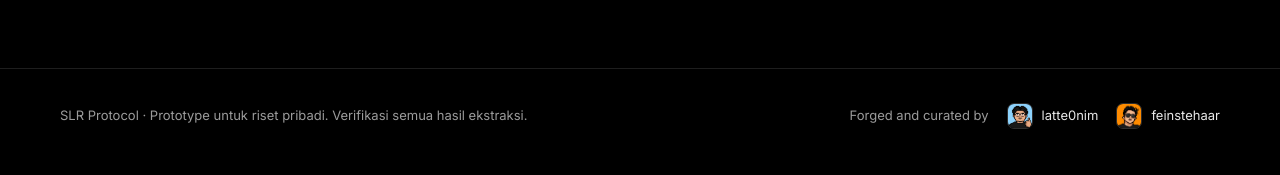
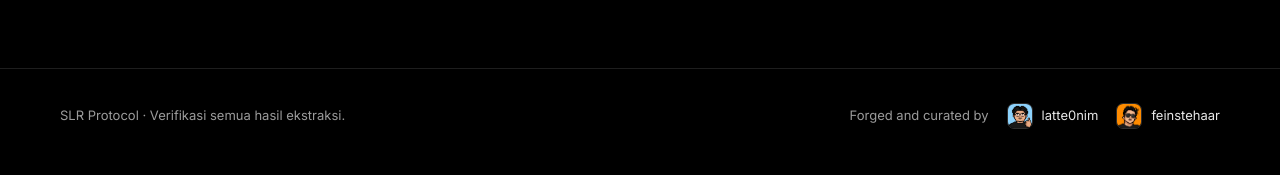
Before and after one commit to zaafirrahman/slr-protocol, a Flask app: page / in a window 1280 px wide. Shown: the part 4854-5029 px from the top of the page. Run offline with Flask 3, Linux system fonts and the light colour scheme; some libraries are stand-ins or nearby versions.

Commit message:
update link

```diff
--- a/templates/index.html
+++ b/templates/index.html
@@ -210,7 +210,7 @@
           <div id="system-map-legend" class="map-node-legend"></div>
         </section>
 
-        <footer class="app-footer"><span>SLR Protocol · Prototype untuk riset pribadi</span><span>Ekspor backup secara berkala · Verifikasi semua hasil ekstraksi</span></footer>
+        <footer class="app-footer"><span>SLR Protocol · Ekspor backup secara berkala · Verifikasi semua hasil ekstraksi</span></footer>
       </div>
     </main>
   </div>
--- a/templates/landing.html
+++ b/templates/landing.html
@@ -98,7 +98,7 @@
   </main>
 
   <footer><div class="wrap foot">
-    <span>SLR Protocol · Prototype untuk riset pribadi. Verifikasi semua hasil ekstraksi.</span>
+    <span>SLR Protocol · Verifikasi semua hasil ekstraksi.</span>
     <div class="credits"><span>Forged and curated by</span>
       <a href="https://github.com/latte0nim" target="_blank" rel="noopener noreferrer"><img src="{{ url_for('static', filename='latte0nim.jpg') }}" alt="" width="26" height="26">latte0nim</a>
       <a href="https://github.com/zaafirrahman" target="_blank" rel="noopener noreferrer"><img src="{{ url_for('static', filename='feinstehaar.jpg') }}" alt="" width="26" height="26">feinstehaar</a>
```
